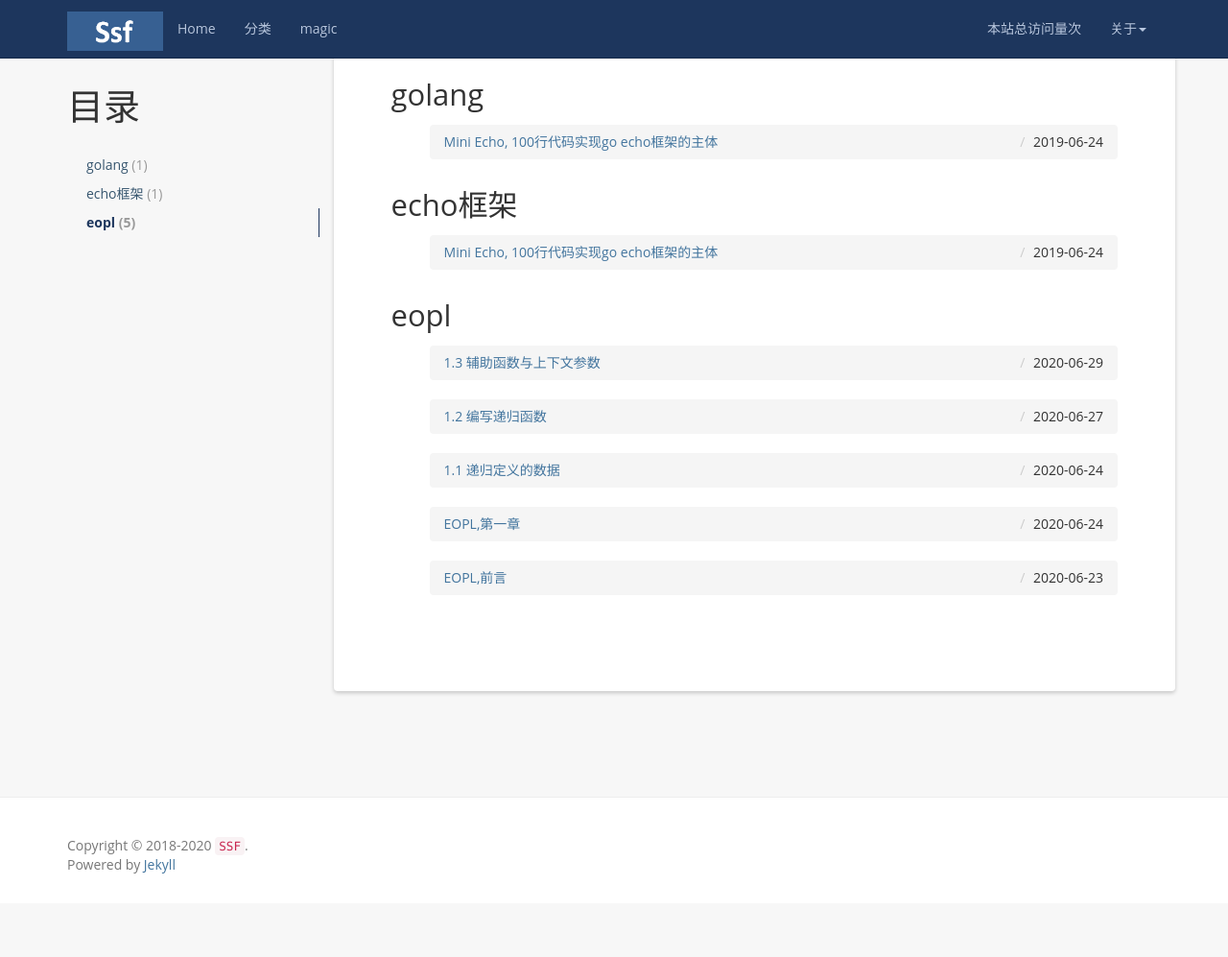
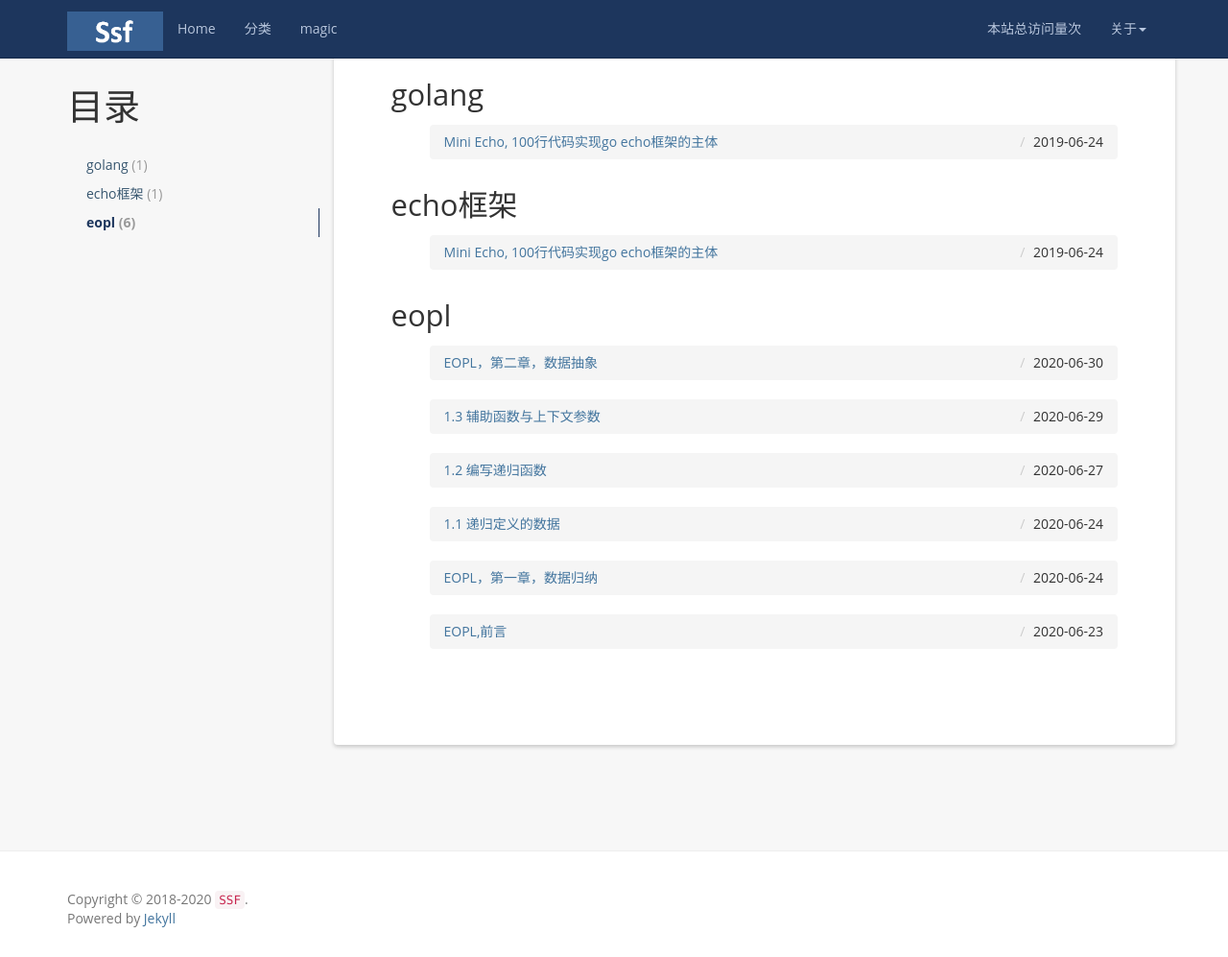
Before and after one commit to waanan/waanan.github.io, a Jekyll site: the page built from categories/index.html, in a window 1280 px wide and 997 px high. Shown: the whole window at 96% size. Built offline with Jekyll 4.4.1, drawn with Linux system fonts in a browser that asks for light colours; nearby versions of some CDN libraries; comment, search, counter and statistics services are not loaded.

Commit message:
第二章

```diff
--- a/_posts/2020-06-24-eopl-c1.md
+++ b/_posts/2020-06-24-eopl-c1.md
@@ -1,6 +1,6 @@
 ---
 layout: post
-title:  EOPL,第一章
+title:  EOPL，第一章，数据归纳
 date:   2020-06-24 22:00:00 +0800
 categories: eopl
 ---
--- /dev/null
+++ b/_posts/2020-06-30-eopl-c2.md
@@ -0,0 +1,13 @@
+---
+layout: post
+title:  EOPL，第二章，数据抽象
+date:   2020-06-30 22:00:00 +0800
+categories: eopl
+---
+
+* content
+{:toc}
+
+本章讲述数据抽样与接口。
+
+因为go语言不支持union type，亦不支持继承。所以原书中的「define-datatype」无法转述过来。取而代之的，增加一节「scan&parser」，介绍最简单的词法分析和递归下降法构造语法树。
```
